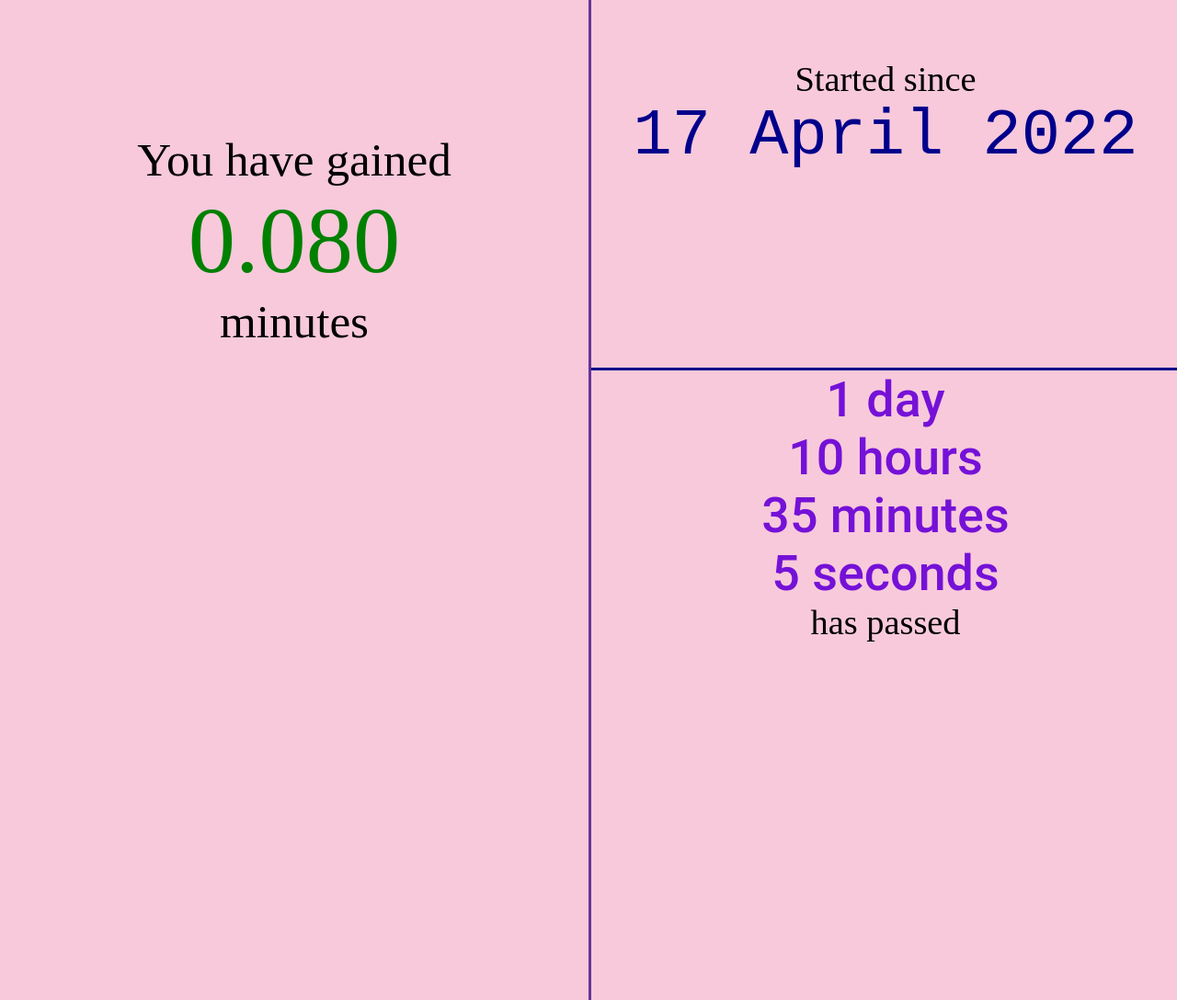
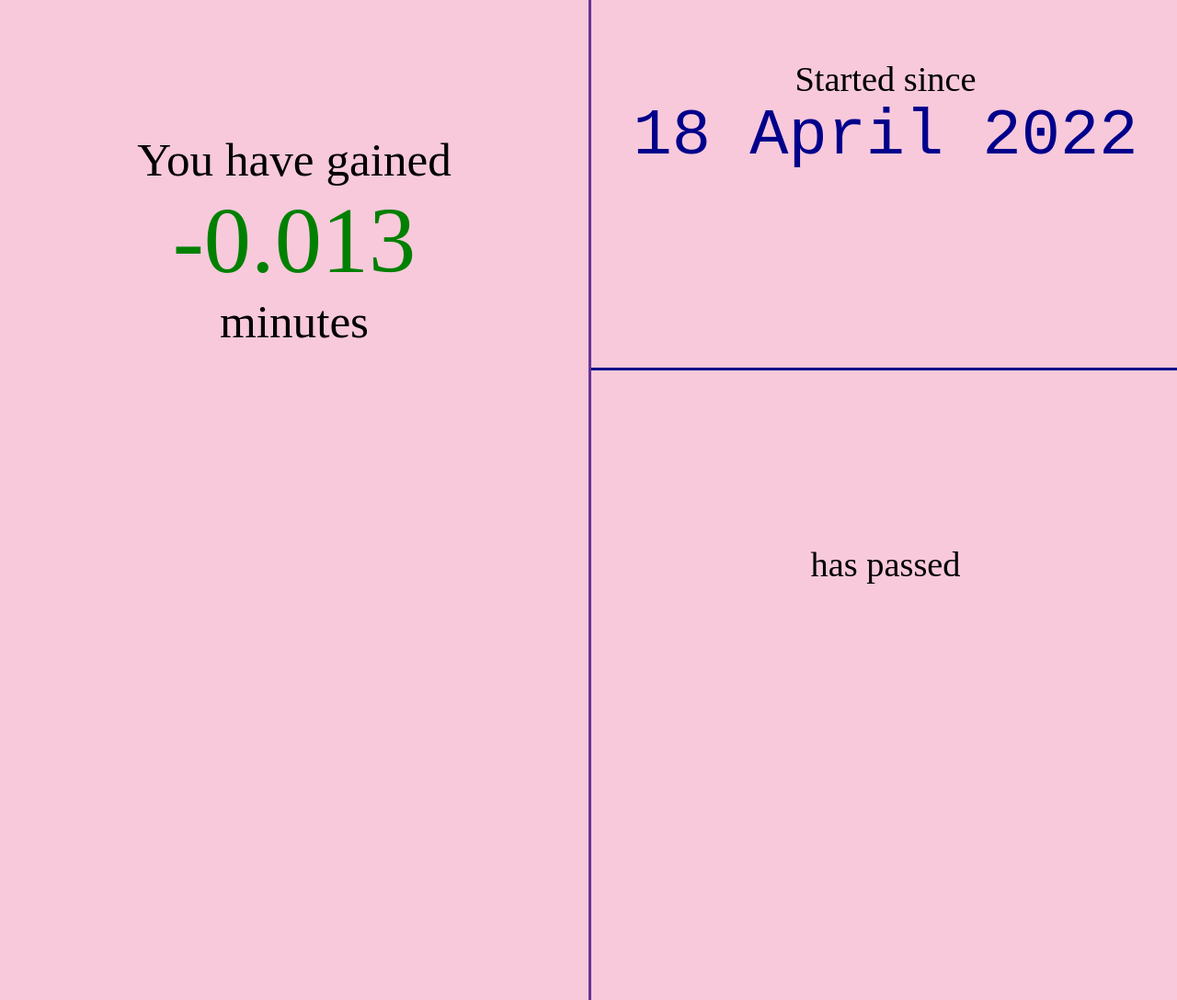
Before and after one commit to philomath242/Streak-Tracker, a plain HTML site: page index.html in a window 1280 px wide. Shown: the whole page at 92% size. Drawn offline with Linux system fonts and the light colour scheme.

Commit message:
date changed

```diff
--- a/index.html
+++ b/index.html
@@ -145,7 +145,7 @@
     <div id="container">
     <div id="timegained"> You have gained <br><span> </span><br> minutes </div>
 
-    <div id="startdate"> Started since <br> <span> 17-04-2022 </span> </div>
+    <div id="startdate"> Started since <br> <span> 18-04-2022 </span> </div>
 
     <div id="countdown"> <span>  </span> has passed </div>
 
@@ -204,7 +204,7 @@
 
 
     const mydate = new Date(dates.split('-').reverse().join('-'));
-    mydate.setHours(03, 13, 1);
+    mydate.setHours(19, 17, 1);
     console.log("date is", mydate);
 
     document.querySelector('div#startdate span').innerHTML = mydate.getDate().toString() + " " + monthNames[mydate.getMonth()] + " " + mydate.getFullYear().toString();
```
